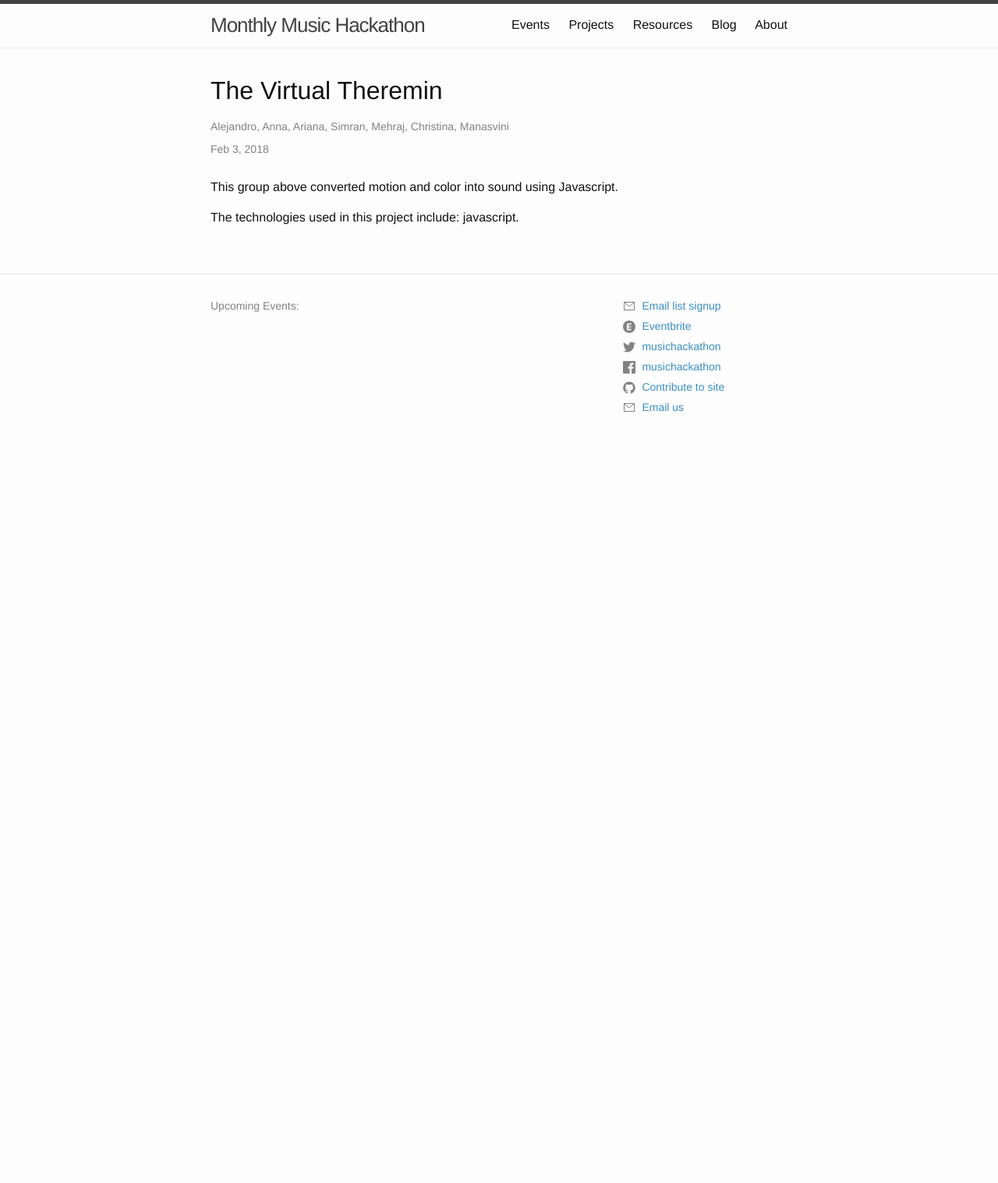
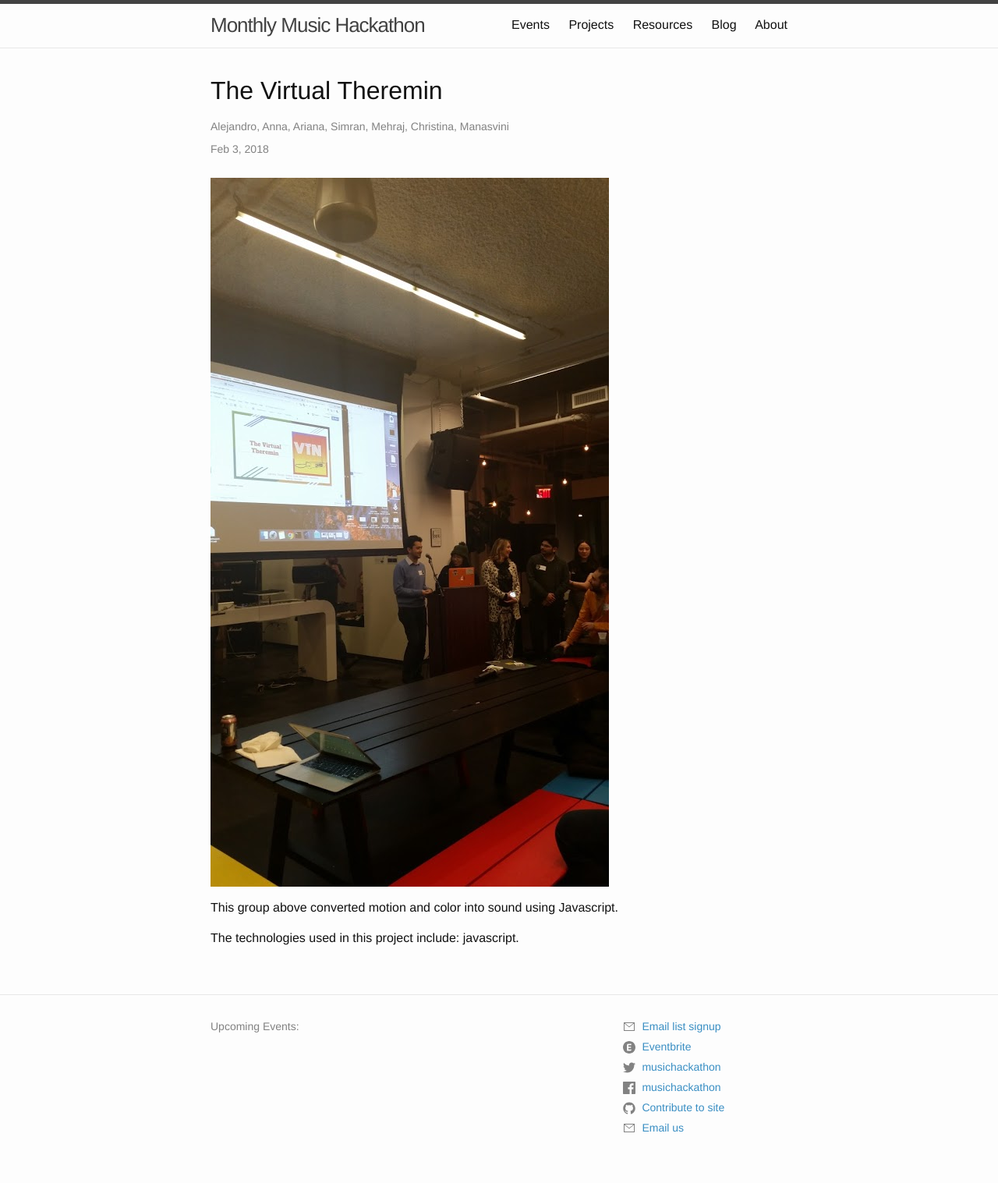
Before and after one commit to musichackathon/mmh_jekyll, a Jekyll site: the page built from _projects/2018-02-03-The-Virtual-Theremin.md, in a window 1280 px wide. Shown: the whole page at 78% size. Built offline with Jekyll 4.4.1, drawn with Linux system fonts in a browser that asks for light colours; before the commit the page ends 900 px from its top, so only the background shows below that.

Commit message:
Add theremin project

```diff
--- a/_projects/2018-02-03-The-Virtual-Theremin.md
+++ b/_projects/2018-02-03-The-Virtual-Theremin.md
@@ -4,6 +4,8 @@ title: The Virtual Theremin
 creator_names: ['Alejandro', 'Anna', 'Ariana', 'Simran', 'Mehraj', 'Christina', 'Manasvini']
 ---
 
+![The team stands at the frontof the room, their virtual theremin project on the board, explaining how it works.]({{"/assets/events/2018/20180203/project4.jpg" | absolute_path}})
+
 This group above converted motion and color into sound using Javascript.
 
 The technologies used in this project include:
```
Also changed, not shown: assets/events/2018/20180203/project4.jpg (added).
